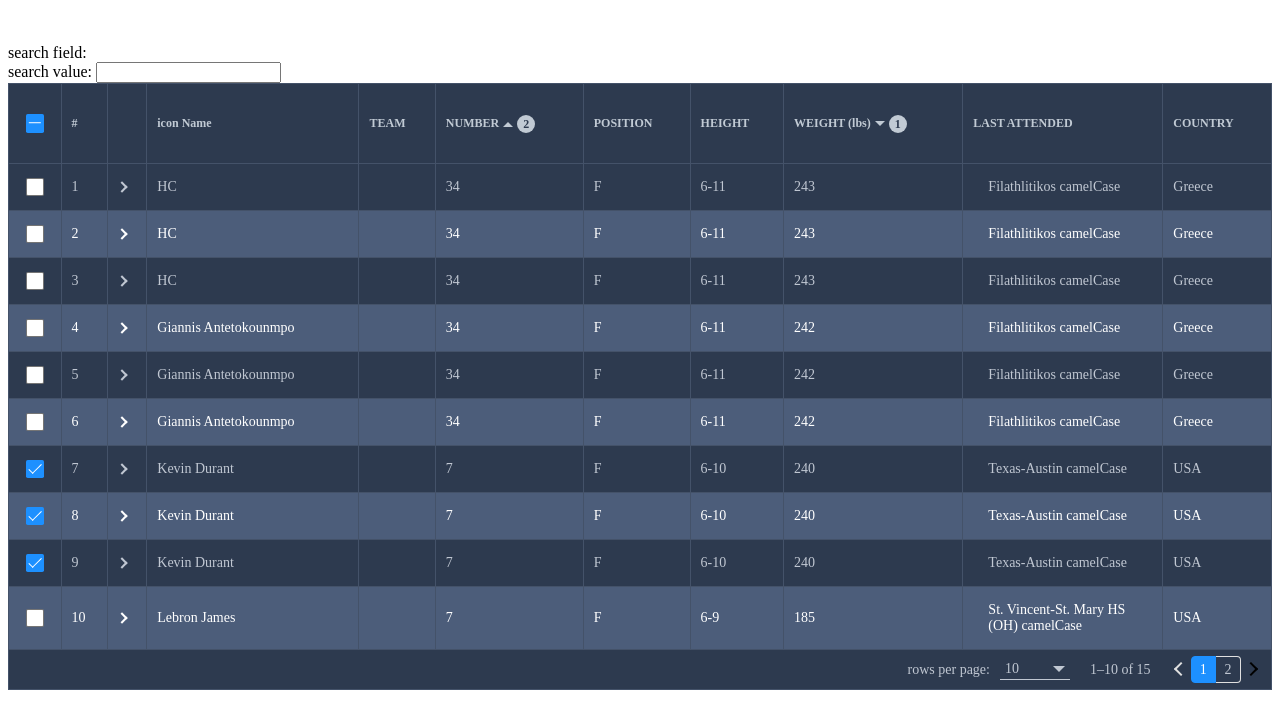
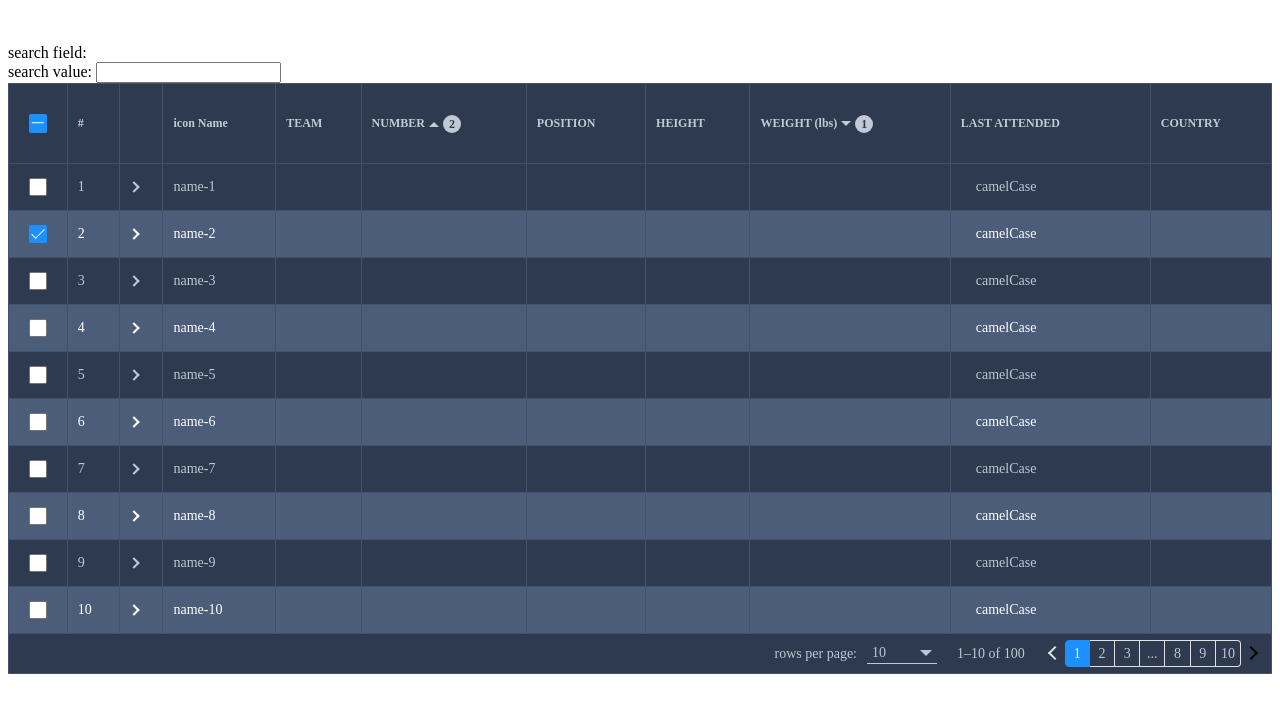
Before and after one commit to HC200ok/vue3-easy-data-table, a Vue app: page / in a window 1280 px wide. Shown: the top 728 px of the page. Built offline with nearby package versions, Linux system fonts and the light colour scheme.

Commit message:
fix the second param of bodyItemClassName

```diff
--- a/package.json
+++ b/package.json
@@ -3,7 +3,7 @@
   "author": "HC200ok",
   "description": "A customizable and easy-to-use data table component made with Vue.js 3.x.",
   "private": false,
-  "version": "1.5.22",
+  "version": "1.5.23",
   "types": "./types/main.d.ts",
   "license": "MIT",
   "files": [
--- a/src/components/DataTable.vue
+++ b/src/components/DataTable.vue
@@ -133,7 +133,7 @@
                   'shadow': column === lastFixedColumn,
                   'can-expand': column === 'expand',
                 // eslint-disable-next-line max-len
-                }, typeof bodyItemClassName === 'string' ? bodyItemClassName : bodyItemClassName(column, i), `direction-${bodyTextDirection}`]"
+                }, typeof bodyItemClassName === 'string' ? bodyItemClassName : bodyItemClassName(column, index), `direction-${bodyTextDirection}`]"
                 @click="column === 'expand' ? updateExpandingItemIndexList(index + prevPageEndIndex, item, $event) : null"
               >
                 <slot
--- a/src/modes/Client.vue
+++ b/src/modes/Client.vue
@@ -98,7 +98,7 @@ import type {
 import DataTable from '../components/DataTable.vue';
 import { mockClientNestedItems, mockClientItems, mockDuplicateClientNestedItems, headersMocked } from '../mock';
 
-const searchField = ref('indicator.weight');
+const searchField = ref('name');
 const searchValue = ref('');
 const sortBy = ref(['indicator.weight', 'number']);
 const sortType = ref<SortType | SortType[] | undefined>(['desc', 'asc']);
@@ -127,25 +127,25 @@ const updateFilter = (items: Item[]) => {
   console.log(JSON.stringify(items));
 };
 
-const items = ref<Item[]>([
-  { name: "Stephen Curry", firstName: "GSW", number: 30, position: 'G', indicator: {"height": '6-2', "weight": 185}, lastAttended: "Davidson", country: "USA"},
-  { name: "Kevin Durant", firstName: "BKN", number: 7, position: 'F', indicator: {"height": '6-10', "weight": 240}, lastAttended: "Texas-Austin", country: "USA"},
-  { name: "Lebron James", firstName: "LAL", number: 7, position: 'F', indicator: {"height": '6-9', "weight": 185}, lastAttended: "St. Vincent-St. Mary HS (OH)", country: "USA"},
-  { name: "Giannis Antetokounmpo", firstName: "MIL", number: 34, position: 'F', indicator: {"height": '6-11', "weight": 242}, lastAttended: "Filathlitikos", country: "Greece"},
-  { name: "HC", firstName: "MIL", number: 34, position: 'F', indicator: {"height": '6-11', "weight": 243}, lastAttended: "Filathlitikos", country: "Greece"},
-  { name: "Stephen Curry", firstName: "GSW", number: 30, position: 'G', indicator: {"height": '6-2', "weight": 185}, lastAttended: "Davidson", country: "USA"},
-  { name: "Kevin Durant", firstName: "BKN", number: 7, position: 'F', indicator: {"height": '6-10', "weight": 240}, lastAttended: "Texas-Austin", country: "USA"},
-  { name: "Lebron James", firstName: "LAL", number: 7, position: 'F', indicator: {"height": '6-9', "weight": 185}, lastAttended: "St. Vincent-St. Mary HS (OH)", country: "USA"},
-  { name: "Giannis Antetokounmpo", firstName: "MIL", number: 34, position: 'F', indicator: {"height": '6-11', "weight": 242}, lastAttended: "Filathlitikos", country: "Greece"},
-  { name: "HC", firstName: "MIL", number: 34, position: 'F', indicator: {"height": '6-11', "weight": 243}, lastAttended: "Filathlitikos", country: "Greece"},
-  { name: "Stephen Curry", firstName: "GSW", number: 30, position: 'G', indicator: {"height": '6-2', "weight": 185}, lastAttended: "Davidson", country: "USA"},
-  { name: "Kevin Durant", firstName: "BKN", number: 7, position: 'F', indicator: {"height": '6-10', "weight": 240}, lastAttended: "Texas-Austin", country: "USA"},
-  { name: "Lebron James", firstName: "LAL", number: 7, position: 'F', indicator: {"height": '6-9', "weight": 185}, lastAttended: "St. Vincent-St. Mary HS (OH)", country: "USA"},
-  { name: "Giannis Antetokounmpo", firstName: "MIL", number: 34, position: 'F', indicator: {"height": '6-11', "weight": 242}, lastAttended: "Filathlitikos", country: "Greece"},
-  { name: "HC", firstName: "MIL", number: 34, position: 'F', indicator: {"height": '6-11', "weight": 243}, lastAttended: "Filathlitikos", country: "Greece"},
-]);
+// const items = ref<Item[]>([
+//   { name: "Stephen Curry", firstName: "GSW", number: 30, position: 'G', indicator: {"height": '6-2', "weight": 185}, lastAttended: "Davidson", country: "USA"},
+//   { name: "Kevin Durant", firstName: "BKN", number: 7, position: 'F', indicator: {"height": '6-10', "weight": 240}, lastAttended: "Texas-Austin", country: "USA"},
+//   { name: "Lebron James", firstName: "LAL", number: 7, position: 'F', indicator: {"height": '6-9', "weight": 185}, lastAttended: "St. Vincent-St. Mary HS (OH)", country: "USA"},
+//   { name: "Giannis Antetokounmpo", firstName: "MIL", number: 34, position: 'F', indicator: {"height": '6-11', "weight": 242}, lastAttended: "Filathlitikos", country: "Greece"},
+//   { name: "HC", firstName: "MIL", number: 34, position: 'F', indicator: {"height": '6-11', "weight": 243}, lastAttended: "Filathlitikos", country: "Greece"},
+//   { name: "Stephen Curry", firstName: "GSW", number: 30, position: 'G', indicator: {"height": '6-2', "weight": 185}, lastAttended: "Davidson", country: "USA"},
+//   { name: "Kevin Durant", firstName: "BKN", number: 7, position: 'F', indicator: {"height": '6-10', "weight": 240}, lastAttended: "Texas-Austin", country: "USA"},
+//   { name: "Lebron James", firstName: "LAL", number: 7, position: 'F', indicator: {"height": '6-9', "weight": 185}, lastAttended: "St. Vincent-St. Mary HS (OH)", country: "USA"},
+//   { name: "Giannis Antetokounmpo", firstName: "MIL", number: 34, position: 'F', indicator: {"height": '6-11', "weight": 242}, lastAttended: "Filathlitikos", country: "Greece"},
+//   { name: "HC", firstName: "MIL", number: 34, position: 'F', indicator: {"height": '6-11', "weight": 243}, lastAttended: "Filathlitikos", country: "Greece"},
+//   { name: "Stephen Curry", firstName: "GSW", number: 30, position: 'G', indicator: {"height": '6-2', "weight": 185}, lastAttended: "Davidson", country: "USA"},
+//   { name: "Kevin Durant", firstName: "BKN", number: 7, position: 'F', indicator: {"height": '6-10', "weight": 240}, lastAttended: "Texas-Austin", country: "USA"},
+//   { name: "Lebron James", firstName: "LAL", number: 7, position: 'F', indicator: {"height": '6-9', "weight": 185}, lastAttended: "St. Vincent-St. Mary HS (OH)", country: "USA"},
+//   { name: "Giannis Antetokounmpo", firstName: "MIL", number: 34, position: 'F', indicator: {"height": '6-11', "weight": 242}, lastAttended: "Filathlitikos", country: "Greece"},
+//   { name: "HC", firstName: "MIL", number: 34, position: 'F', indicator: {"height": '6-11', "weight": 243}, lastAttended: "Filathlitikos", country: "Greece"},
+// ]);
 
-// const items = ref<Item[]>(mockClientItems());
+const items = ref<Item[]>(mockClientItems());
 
 // const headers: Header[] = [
 //   { text: 'Name', value: 'name'},
@@ -196,7 +196,7 @@ const bodyRowClassNameFunction: BodyRowClassNameFunction = (item: Item, index: n
 const bodyExpandRowClassNameFunction: BodyRowClassNameFunction = (item: Item, index: number): string => 'expand-row';
 
 const headerItemClassNameFunction: HeaderItemClassNameFunction = (header: Header, index: number): string => (header.value === 'name' ? 'name-header' : '');
-const bodyItemClassNameFunction: BodyItemClassNameFunction = (column: string, index: number): string => (column === 'name' ? 'name-item' : '');
+const bodyItemClassNameFunction: BodyItemClassNameFunction = (column: string, index: number): string => ((column === 'name' && index === 1) ? 'colume_name-index_1' : '');
 // $ref dataTable
 const dataTable = ref();
 
```
